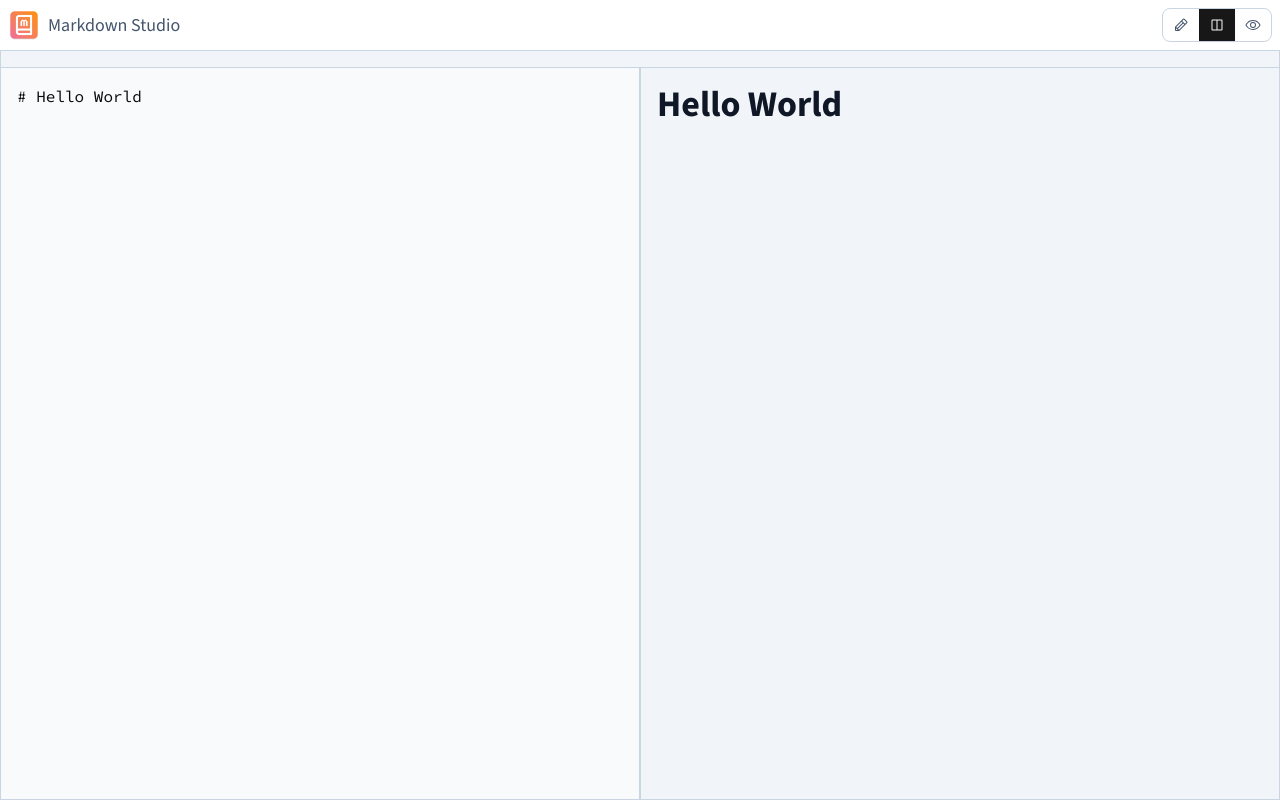
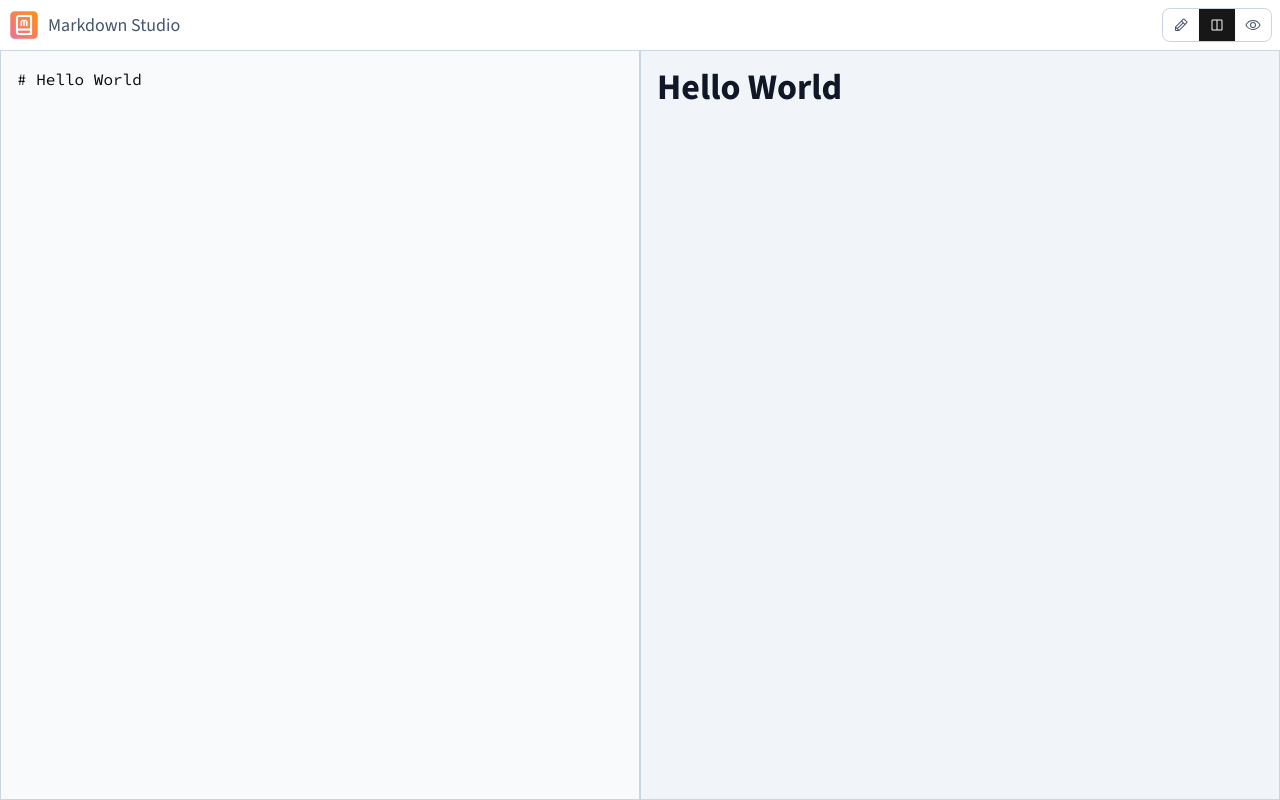
Before and after one commit to joeattardi/markdown-studio, a React (Vite) app: page / in a window 1280 px wide. Built offline with nearby package versions, Linux system fonts and the light colour scheme.

Commit message:
Remove empty toolbar for now

```diff
--- a/src/App.tsx
+++ b/src/App.tsx
@@ -12,8 +12,6 @@ function App() {
     return (
         <div className="flex flex-col h-full">
             <Header view={view} setView={setView} />
-            <div className="bg-slate-100 p-2 border border-slate-300 border-b-0">
-            </div>
             <main
                 className={clsx('grid flex-grow overflow-hidden',
                     {
```
